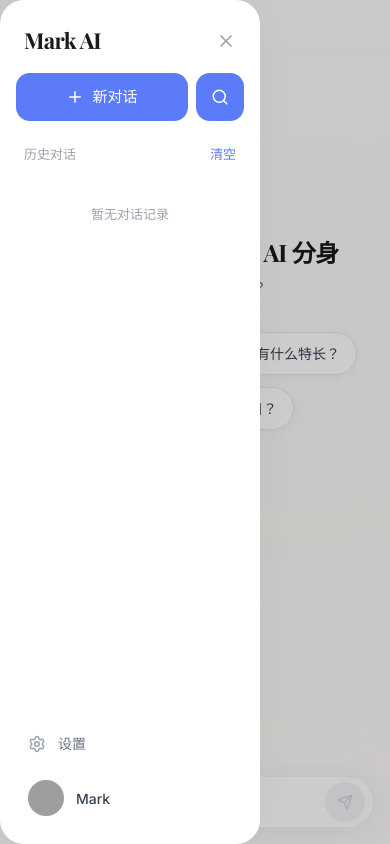
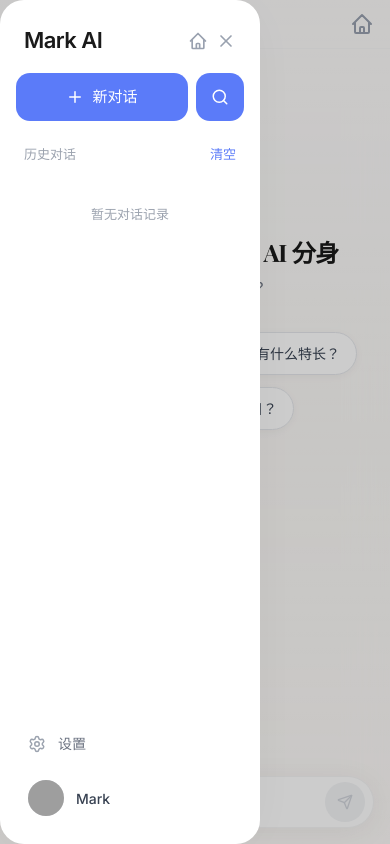
Before and after one commit to huangzirong566/markie-homepage, a React (Vite) app: page /#/chat in a window 390 px wide. Both pictures are taken after a click on the button 28 px from the left and 24 px from the top of the page. Built offline with nearby package versions, Linux system fonts and the light colour scheme; grey boxes are pictures that could not be loaded; a web font is replaced by a local one.

Commit message:
Add home button to chat page

```diff
--- a/src/pages/ChatPage.tsx
+++ b/src/pages/ChatPage.tsx
@@ -451,10 +451,19 @@
         {/* Logo */}
         <div className="px-6 pt-6 pb-4">
           <div className="flex items-center justify-between">
-            <h1 className="text-[22px] font-bold text-[#1a1a1a] tracking-tight">Mark AI</h1>
-            <button onClick={() => setSidebarOpen(false)} className="md:hidden text-gray-400 hover:text-gray-600">
-              <X className="w-5 h-5" />
-            </button>
+            <a href="#/" className="text-[22px] font-bold text-[#1a1a1a] tracking-tight hover:text-[#5B7BF9] transition-colors">
+              Mark AI
+            </a>
+            <div className="flex items-center gap-2">
+              <a href="#/" className="text-gray-400 hover:text-[#5B7BF9] transition-colors" title="返回主页">
+                <svg className="w-5 h-5" fill="none" stroke="currentColor" viewBox="0 0 24 24">
+                  <path strokeLinecap="round" strokeLinejoin="round" strokeWidth={2} d="M3 12l2-2m0 0l7-7 7 7M5 10v10a1 1 0 001 1h3m10-11l2 2m-2-2v10a1 1 0 01-1 1h-3m-6 0a1 1 0 001-1v-4a1 1 0 011-1h2a1 1 0 011 1v4a1 1 0 001 1m-6 0h6" />
+                </svg>
+              </a>
+              <button onClick={() => setSidebarOpen(false)} className="md:hidden text-gray-400 hover:text-gray-600">
+                <X className="w-5 h-5" />
+              </button>
+            </div>
           </div>
         </div>
 
@@ -537,7 +546,11 @@
               <Menu className="w-6 h-6" />
             </button>
             <span className="font-bold text-[#1a1a1a]">Mark AI</span>
-            <div className="w-6" />
+            <a href="#/" className="text-gray-400 hover:text-[#5B7BF9]" title="返回主页">
+              <svg className="w-6 h-6" fill="none" stroke="currentColor" viewBox="0 0 24 24">
+                <path strokeLinecap="round" strokeLinejoin="round" strokeWidth={2} d="M3 12l2-2m0 0l7-7 7 7M5 10v10a1 1 0 001 1h3m10-11l2 2m-2-2v10a1 1 0 01-1 1h-3m-6 0a1 1 0 001-1v-4a1 1 0 011-1h2a1 1 0 011 1v4a1 1 0 001 1m-6 0h6" />
+              </svg>
+            </a>
           </header>
 
           {/* Messages */}
```
